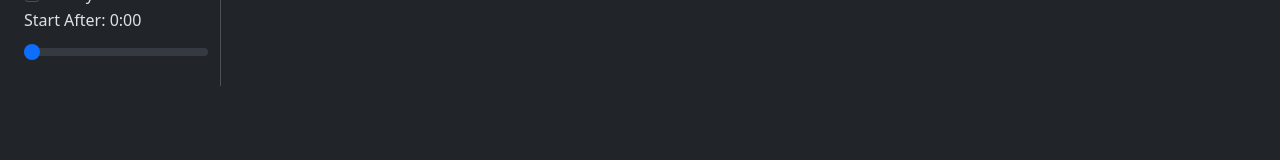
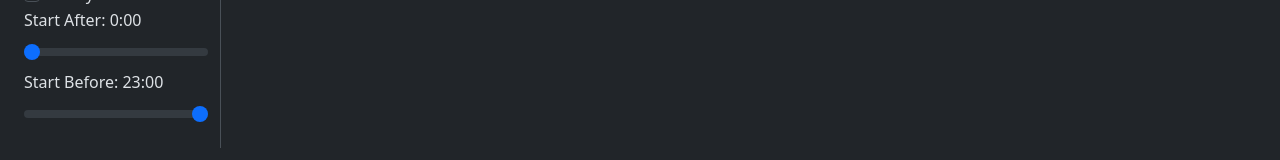
Before and after one commit to SonOfAthena1/OurSDSU, a React (Vite) app in the folder frontend/: page / in a window 1280 px wide. Shown: the part 332-492 px from the top of the page. Built offline with nearby package versions, Linux system fonts and the light colour scheme; no server answers.

Commit message:
Added implementation for start Before time slider

```diff
--- a/frontend/src/components/FilterSidebar.tsx
+++ b/frontend/src/components/FilterSidebar.tsx
@@ -18,6 +18,8 @@ function FilterSidebar() {
     setDayMaskList,
     startAfter,
     setStartAfter,
+    startBefore,
+    setStartBefore,
   } = useCourseContext();
 
   function toggleDayMaskList(num: number) {
@@ -80,13 +82,30 @@ function FilterSidebar() {
       </Form>
       <div>
         <>
-          <Form.Label>Start After: {`${Math.trunc(startAfter)}:${String((startAfter % 1) * 60).padStart(2, "0")}`}</Form.Label>
+          <Form.Label>
+            Start After:{" "}
+            {`${Math.trunc(startAfter)}:${String((startAfter % 1) * 60).padStart(2, "0")}`}
+          </Form.Label>
           <Form.Range
             min={0}
             max={24}
             step={0.5} // 0.5 to represent 30 minute intervals
             value={startAfter}
-            onChange={(event) =>  setStartAfter(Number(event.target.value))}
+            onChange={(event) => setStartAfter(Number(event.target.value))}
+          />
+        </>
+
+        <>
+          <Form.Label>
+            Start Before:{" "}
+            {`${Math.trunc(startBefore)}:${String((startBefore % 1) * 60).padStart(2, "0")}`}
+          </Form.Label>
+          <Form.Range
+            min={0}
+            max={23}
+            step={0.5} // 0.5 to represent 30 minute intervals
+            value={startBefore}
+            onChange={(event) => setStartBefore(Number(event.target.value))}
           />
         </>
       </div>
--- a/frontend/src/contexts/CourseContext.tsx
+++ b/frontend/src/contexts/CourseContext.tsx
@@ -31,6 +31,7 @@ const CourseProvider = ({ children }: CourseProviderProps) => {
   );
   const [dayMaskList, setDayMaskList] = useState<number[]>([]);
   const [startAfter, setStartAfter] = useState<number>(0);
+  const [startBefore, setStartBefore] = useState<number>(23);
 
   /**
    * The actual context object's value
@@ -51,7 +52,9 @@ const CourseProvider = ({ children }: CourseProviderProps) => {
     dayMaskList,
     setDayMaskList,
     startAfter,
-    setStartAfter
+    setStartAfter,
+    startBefore,
+    setStartBefore,
   };
 
   useEffect(() => {
@@ -89,15 +92,16 @@ const CourseProvider = ({ children }: CourseProviderProps) => {
     // set start before time to 24
     // set start after to 1
     let startAfterStr = `${String(Math.trunc(startAfter)).padStart(2, "0")}:${String((startAfter % 1) * 60).padStart(2, "0")}:00`;
+    let setBeforeStr = `${String(Math.trunc(startBefore)).padStart(2, "0")}:${String((startBefore % 1) * 60).padStart(2, "0")}:00`;
 
     const searchFilter: SearchFilters = {
       subject: submittedSearch?.subject,
       courseNumber: submittedSearch?.courseNumber,
       geCategories: selectedGECategoryIds,
       days: daysMask,
-      earlyStartTime: startAfterStr
+      earlyStartTime: startAfterStr,
+      laterStartTime: setBeforeStr,
       // earlyStartTime: range
-
     };
 
     async function loadCourses() {
@@ -113,8 +117,14 @@ const CourseProvider = ({ children }: CourseProviderProps) => {
     return () => {
       ignore = true;
     };
-
-  }, [submittedSearch, selectedSemesterId, selectedGECategoryIds, dayMaskList, startAfter]);
+  }, [
+    submittedSearch,
+    selectedSemesterId,
+    selectedGECategoryIds,
+    dayMaskList,
+    startAfter,
+    startBefore,
+  ]);
 
   return (
     <CourseContext.Provider value={value}>{children}</CourseContext.Provider>
--- a/frontend/src/hooks/useCourseContext.ts
+++ b/frontend/src/hooks/useCourseContext.ts
@@ -23,6 +23,7 @@ type CourseContextValue = {
   selectedGECategoryIds: number[];
   dayMaskList: number[];
   startAfter: number;
+  startBefore: number;
   setSelectedSemesterId: Dispatch<SetStateAction<number>>;
   setCourses: Dispatch<SetStateAction<Course[]>>;
   setSemesters: Dispatch<SetStateAction<Semester[]>>;
@@ -36,6 +37,7 @@ type CourseContextValue = {
   setSelectedGECategoryIds: Dispatch<SetStateAction<number[]>>;
   setDayMaskList: Dispatch<SetStateAction<number[]>>;
   setStartAfter: Dispatch<SetStateAction<number>>;
+  setStartBefore: Dispatch<SetStateAction<number>>;
 };
 
 export const CourseContext = createContext<CourseContextValue | undefined>(
```
